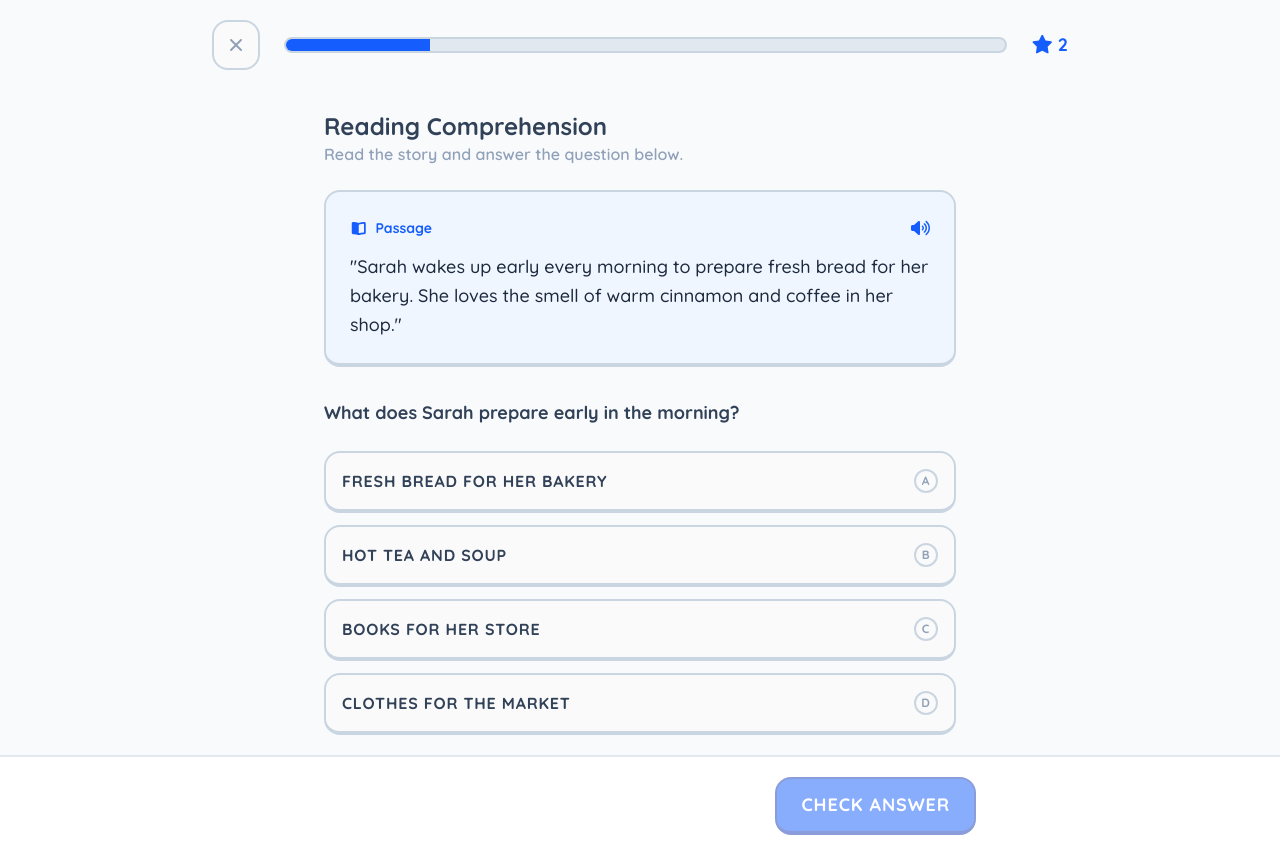
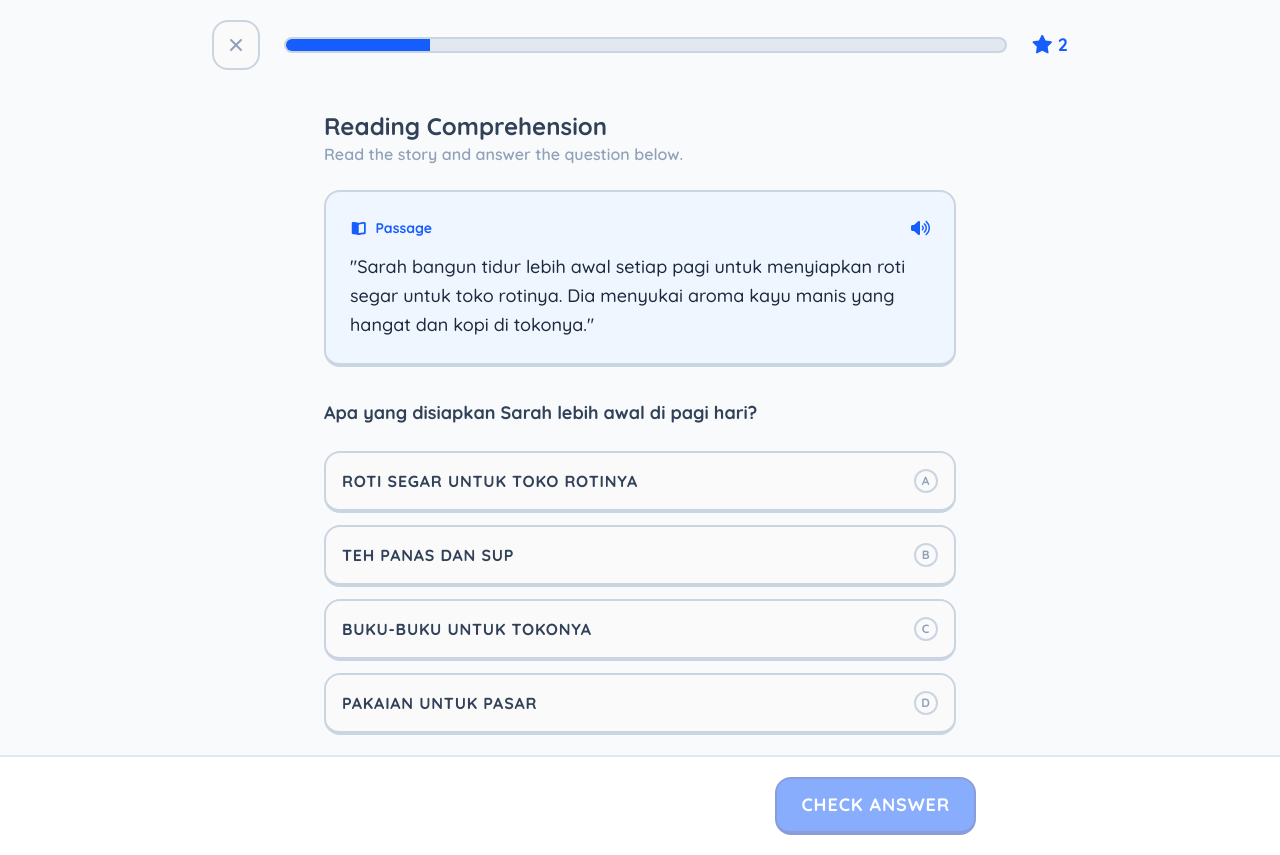
Before and after one commit to anggasaputra25/skolah, a Next.js app: page /lesson/reading in a window 1280 px wide. Built offline with nearby package versions, Linux system fonts and the light colour scheme.

Commit message:
feat: update lesson content and translations in lesson constants

```diff
--- a/constants/lesson.ts
+++ b/constants/lesson.ts
@@ -3,34 +3,34 @@ import { DialogueMessage } from "@/types/dialogue";
 export const READING = {
     title: "Reading Comprehension",
     subtitle: "Read the story and answer the question below.",
-    passage: "Sarah wakes up early every morning to prepare fresh bread for her bakery. She loves the smell of warm cinnamon and coffee in her shop.",
-    question: "What does Sarah prepare early in the morning?",
+    passage: "Sarah bangun tidur lebih awal setiap pagi untuk menyiapkan roti segar untuk toko rotinya. Dia menyukai aroma kayu manis yang hangat dan kopi di tokonya.",
+    question: "Apa yang disiapkan Sarah lebih awal di pagi hari?",
     options: [
-        { id: "a", text: "Fresh bread for her bakery", isCorrect: true },
-        { id: "b", text: "Hot tea and soup", isCorrect: false },
-        { id: "c", text: "Books for her store", isCorrect: false },
-        { id: "d", text: "Clothes for the market", isCorrect: false },
+        { id: "a", text: "Roti segar untuk toko rotinya", isCorrect: true },
+        { id: "b", text: "Teh panas dan sup", isCorrect: false },
+        { id: "c", text: "Buku-buku untuk tokonya", isCorrect: false },
+        { id: "d", text: "Pakaian untuk pasar", isCorrect: false },
     ],
 };
 
 export const SPEAKING = {
     title: "Speaking Practice",
     subtitle: "Read the sentence out loud clearly into your microphone.",
-    targetText: "Sarah wakes up early every morning to prepare fresh bread for her bakery.",
-    phoneticHint: "SAH-ruh WAYKS up ER-lee EV-ree MOR-ning...",
+    targetText: "Sarah bangun tidur lebih awal setiap pagi untuk menyiapkan roti segar untuk toko rotinya.",
+    phoneticHint: "SAH-rah BAH-ngoon TEE-door LEH-bih AH-wal SEH-tee-ahp PAH-gee...",
 };
 
 export const LISTENING = {
     title: "Listening Comprehension",
     subtitle: "Listen to the audio track and answer the question below.",
     audioUrl: "/assets/audio/listening.m4a",
-    transcript: "Sarah wakes up early every morning to prepare fresh bread for her bakery. She loves the smell of warm cinnamon and coffee in her shop.",
-    question: "What does Sarah prepare early in the morning?",
+    transcript: "Sarah bangun tidur lebih awal setiap pagi untuk menyiapkan roti segar untuk toko rotinya. Dia menyukai aroma kayu manis yang hangat dan kopi di tokonya.",
+    question: "Apa yang disiapkan Sarah lebih awal di pagi hari?",
     options: [
-        { id: "a", text: "Fresh bread for her bakery", isCorrect: true },
-        { id: "b", text: "Hot tea and soup", isCorrect: false },
-        { id: "c", text: "Books for her store", isCorrect: false },
-        { id: "d", text: "Clothes for the market", isCorrect: false },
+        { id: "a", text: "Roti segar untuk toko rotinya", isCorrect: true },
+        { id: "b", text: "Teh panas dan sup", isCorrect: false },
+        { id: "c", text: "Buku-buku untuk tokonya", isCorrect: false },
+        { id: "d", text: "Pakaian untuk pasar", isCorrect: false },
     ],
 };
 
@@ -47,7 +47,7 @@ export const CONVERSATION = {
             id: 1,
             speaker: "partner",
             name: "Marco",
-            text: "Good morning! Welcome to the bakery. What can I get for you today?",
+            text: "Selamat pagi! Selamat datang di toko roti. Ada yang bisa saya bantu hari ini?",
             avatarBg: "bg-amber-500",
         },
     ] as DialogueMessage[],
@@ -55,25 +55,25 @@ export const CONVERSATION = {
     options: [
         {
             id: "a",
-            text: "Hi! I would like a fresh loaf of sourdough bread, please.",
+            text: "Halo! Saya mau beli satu roti tawar segar, ya.",
             isCorrect: true,
-            feedback: "Polite and natural response for ordering food!"
+            feedback: "Polite and natural response for ordering food in Indonesian!"
         },
         {
             id: "b",
-            text: "Yes, I know where the train station is located.",
+            text: "Ya, saya tahu di mana stasiun kereta berada.",
             isCorrect: false,
             feedback: "This does not answer the baker's question."
         },
         {
             id: "c",
-            text: "I wake up early every morning at six o'clock.",
+            text: "Saya bangun tidur jam enam pagi setiap hari.",
             isCorrect: false,
             feedback: "Unrelated to ordering items in a bakery."
         },
         {
             id: "d",
-            text: "Goodbye! Have a great afternoon.",
+            text: "Sampai jumpa! Semoga harimu menyenangkan.",
             isCorrect: false,
             feedback: "You just entered the store, so saying goodbye doesn't fit."
         },
```
Also changed, not shown: 1 other file (tests, documents, lock files or other folders).
